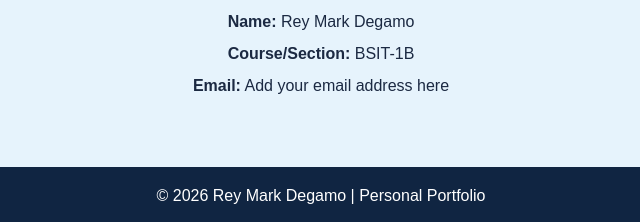
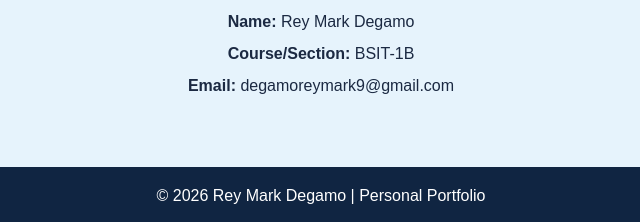
Before and after one commit to degamoreymark/my-portfol, a plain HTML site: page index.html in a window 1280 px wide. Shown: the part 2120-2342 px from the top of the page, 319-959 px from the left. Drawn offline with Linux system fonts and the light colour scheme.

Commit message:
Update index.html

```diff
--- a/index.html
+++ b/index.html
@@ -105,7 +105,7 @@
         <div class="contact-info">
             <p><strong>Name:</strong> Rey Mark Degamo</p>
             <p><strong>Course/Section:</strong> BSIT-1B</p>
-            <p><strong>Email:</strong> Add your email address here</p>
+            <p><strong>Email:</strong> degamoreymark9@gmail.com</p>
         </div>
     </section>
 
```
